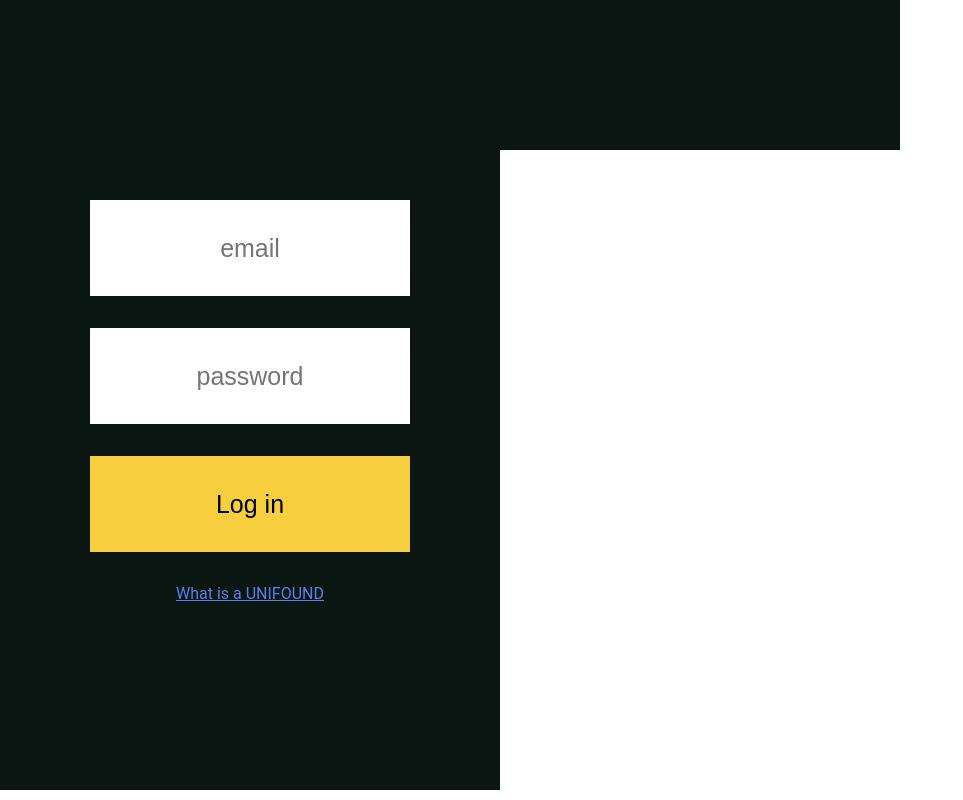
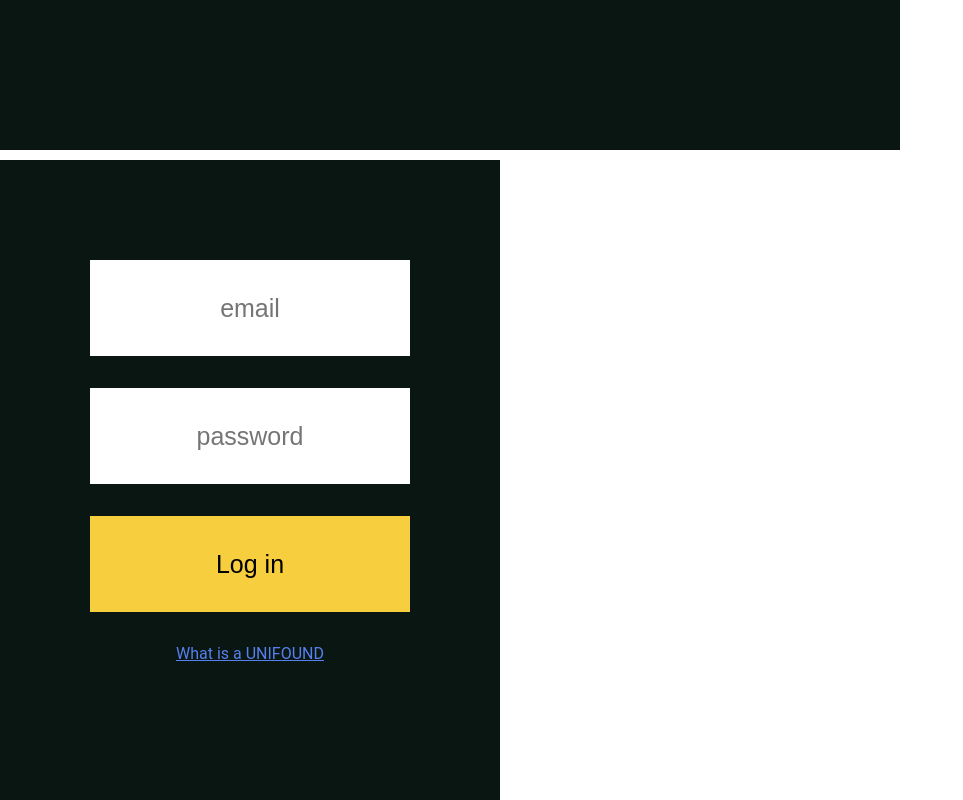
Before and after one commit to devteamepic/frontend, a React (Create React App) app: page /test in a window 1280 px wide. Shown: the part 510-1310 px from the top of the page, without its empty margins (0-963 px from the left). Built offline with nearby package versions, Linux system fonts and the light colour scheme.

Commit message:
well another fix

```diff
--- a/src/App.css
+++ b/src/App.css
@@ -77,6 +77,7 @@ body {
   height: 60%;
   position: relative;
   padding: 10%;
+  padding-top: 20%;
 }
 
 #register{
--- a/src/components/core/atoms/Input/Input.js
+++ b/src/components/core/atoms/Input/Input.js
@@ -34,7 +34,9 @@ const Input = ({
                     `padding: 15px;
                      box-sizing: border-box;
                      &:focus {
-                         border: 5px solid ${ colorScheme.marigold }
+                         border: 5px solid ${ colorScheme.marigold };
+                         padding: 10px;
+                         outline-offset: 0;
                      }`
                 )
                 break
--- a/src/components/core/test.js
+++ b/src/components/core/test.js
@@ -13,6 +13,7 @@ const Test = (props) => {
           <RegisterForm
             colorScheme = { colorScheme }
           />
+          <div style = {{ height: '10px' }}/>
            <LoginForm
             colorScheme = { colorScheme }
           />
--- a/src/components/styled/atoms/inputStyled.js
+++ b/src/components/styled/atoms/inputStyled.js
@@ -1,7 +1,7 @@
 import styled from 'styled-components'
 
 const InputStyled = styled.input`
-outline: none;
+outline: 5px yellow;
 border: none;
 height: ${ props => props.height || '25%' };
 width: 80%;
```
